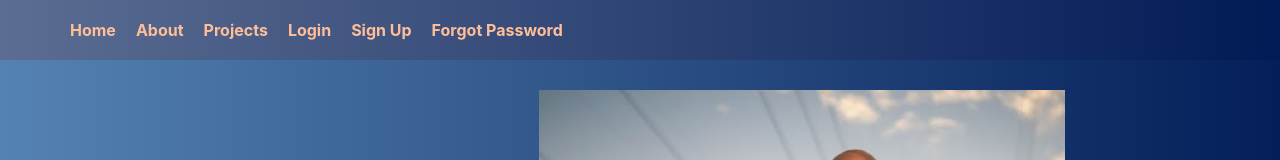
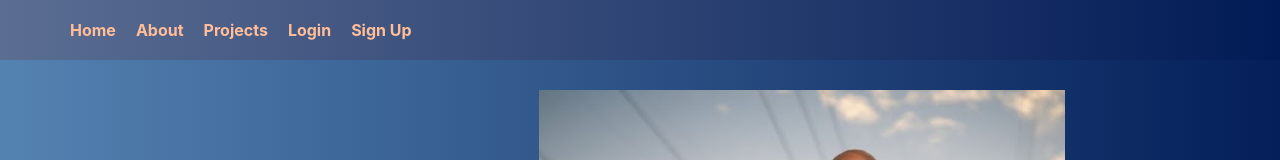
Before and after one commit to rjmoor/gnu.rj.portfolio, a React (Vite) app: page /welcome in a window 1280 px wide. Shown: the top 160 px of the page. Built offline with nearby package versions, Linux system fonts and the light colour scheme.

Commit message:
Update navigationLinks.js

```diff
--- a/src/components/links/navigationLinks.js
+++ b/src/components/links/navigationLinks.js
@@ -36,8 +36,7 @@ const simpleNavLinks = [
     { text: 'Projects', path: '#projects' },
     { text: 'Login', path: '/login' },
     { text: 'Sign Up', path: '/sign-up' },
-    { text: 'Forgot Password', path: '/forgot-password' },
-
+    // { text: 'Forgot Password', path: '/forgot-password' },
 ]
 
 const signedInNavLinks = [
```
